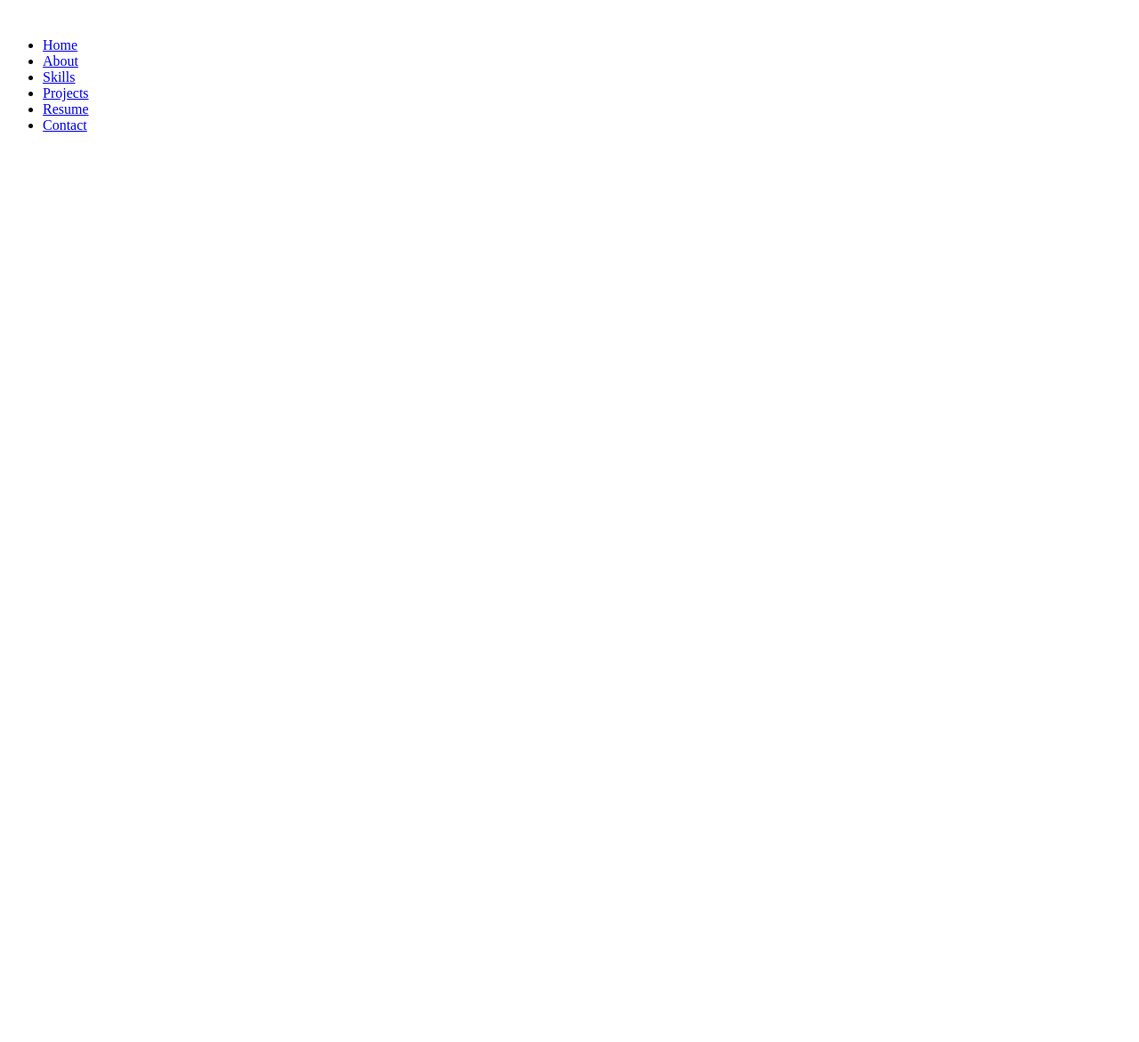
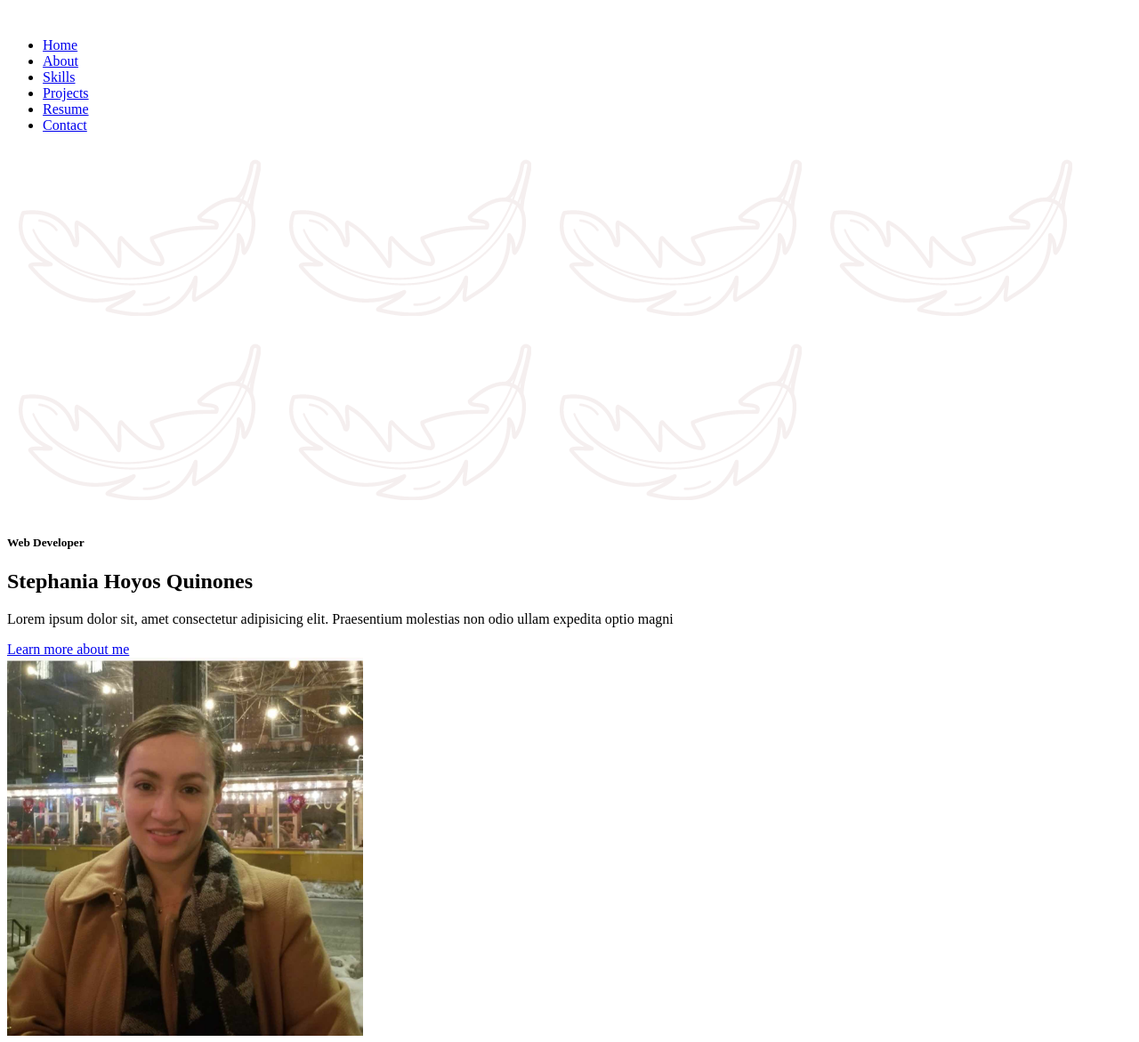
Before and after one commit to SQuinones/Practicing_HTML, a plain HTML site: page index.html in a window 1280 px wide. Shown: the whole page at 89% size. Before the commit the page ends 800 px from the top, so only its background shows below. Drawn offline with Linux system fonts and the light colour scheme.

Commit message:
creating css style

```diff
--- a/index.html
+++ b/index.html
@@ -30,6 +30,32 @@
             </div>
         </header>
 
+        <section class = "home common">
+            <div class="shape">
+                <img class = "shape1" src = "./img/feather.png" alt = " ">
+                <img class = "shape2" src = "./img/feather.png" alt = " ">
+                <img class = "shape3" src = "./img/feather.png" alt = " ">
+                <img class = "shape4" src = "./img/feather.png" alt = " ">
+                <img class = "shape5" src = "./img/feather.png" alt = " ">
+                <img class = "shape6" src = "./img/feather.png" alt = " ">
+                <img class = "shape7" src = "./img/feather.png" alt = " ">
+            </div>
+            <div class="home-inner">
+                <div class="text">
+                    <h5>Web Developer</h5>
+                    <h1>Stephania Hoyos Quinones</h1>
+                    <p>Lorem ipsum dolor sit, amet consectetur adipisicing elit.
+                        Praesentium molestias non odio ullam expedita optio magni </p>
+                    <a href ="#" class = "btn">Learn more about me</a>
+                </div>
+                <div class="img">
+                    <img src = "./img/pic1.jpg" width = 400px alt = " ">
+                </div>
+            </div>
+        </section>
+
+    </main>
+
 
 
 
```
Also changed, not shown: 1 other file.
